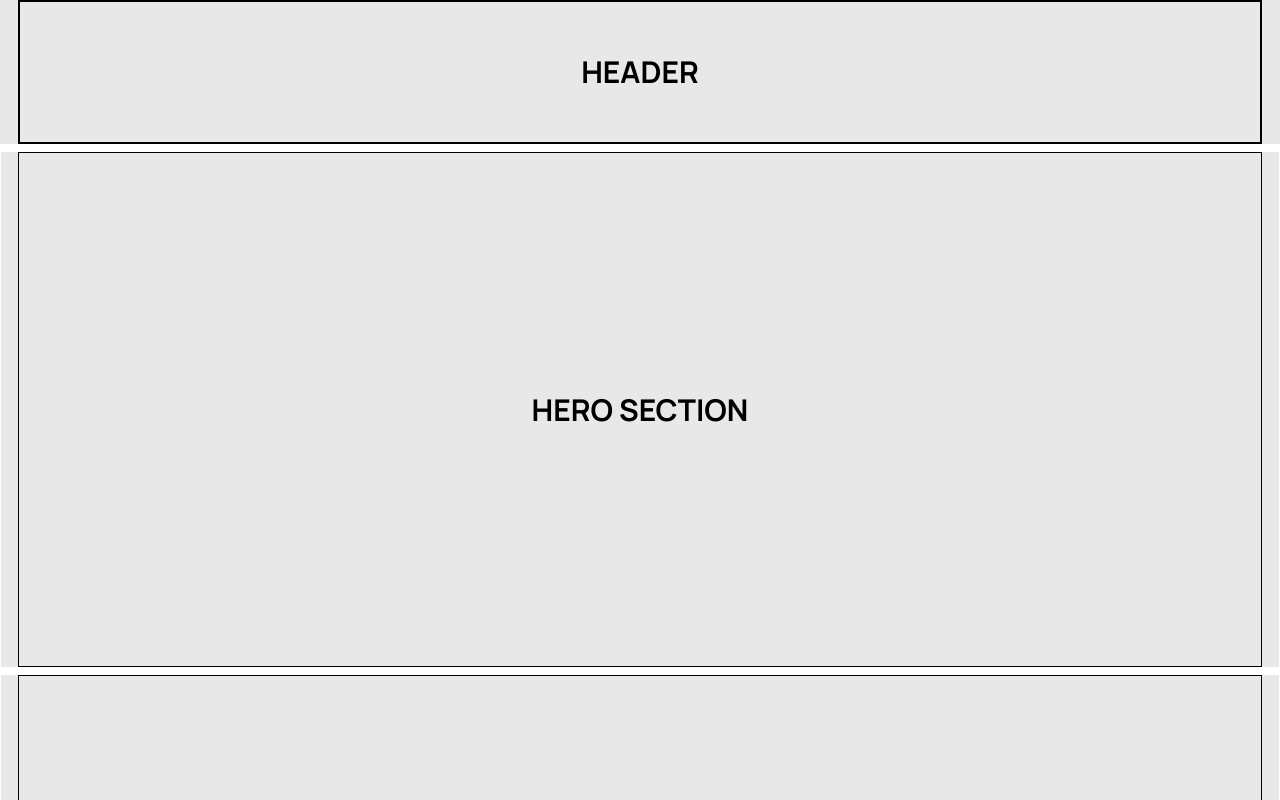
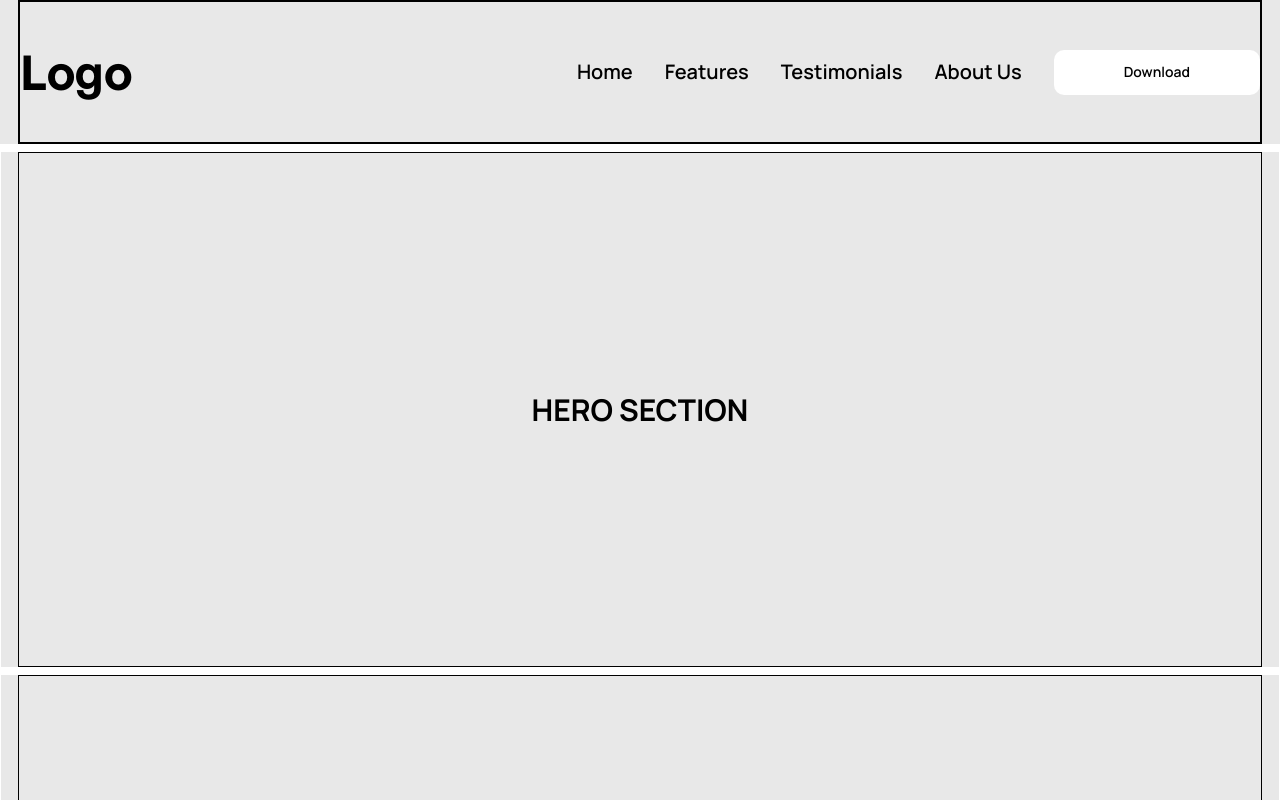
Before and after one commit to AJ1732/capstone_schoolbase_lms, a React (Vite) app: page / in a window 1280 px wide. Shown: the top 800 px of the page. Built offline with nearby package versions, Linux system fonts and the light colour scheme.

Commit message:
chore: build header component

```diff
--- a/src/anatomy/Header/Header.jsx
+++ b/src/anatomy/Header/Header.jsx
@@ -1,10 +1,25 @@
 import React from 'react'
+import { WhiteButton } from '../../components/Buttons'
 
 const Header = () => {
   return (
     <header className='content | w-full h-[144px] | text-center border border-black'>
-      <div className="size-full border border-black flex-center">
-        <h1 className="text-3xl font-bold">HEADER</h1>
+      <div className="size-full border border-black flex justify-between items-center">
+        <h1 className="font-generalSans font-semibold text-5xl">Logo</h1>
+
+        <div className='font-semibold text-xl | flex justify-center items-center space-x-8'>
+          <nav>
+            <ul className='flex-center gap-8 '>
+              <li>Home</li>
+              <li>Features</li>
+              <li>Testimonials</li>
+              <li>About Us</li>
+            </ul>
+          </nav>
+
+          <WhiteButton>Download</WhiteButton>
+        </div>
+
       </div>
     </header>
   )
```
